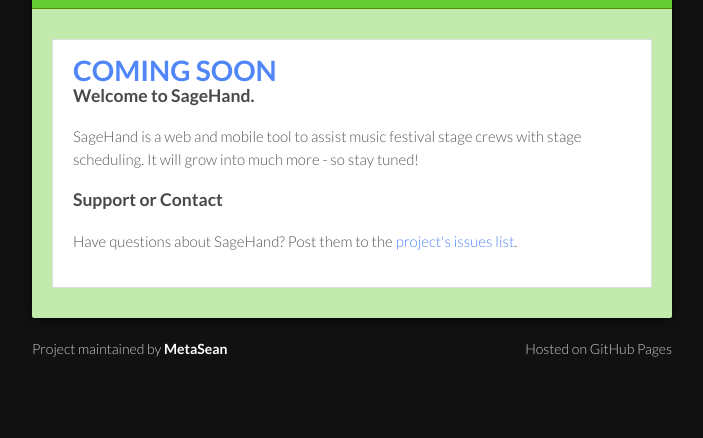
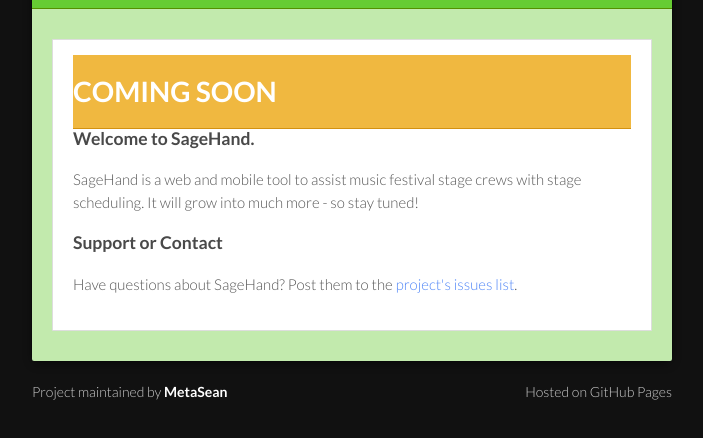
Before and after one commit to metasean/sagehand, a plain HTML site: page index.html in a window 1280 px wide. Shown: the part 120-558 px from the top of the page, without its empty margins (288-991 px from the left). Drawn offline with Linux system fonts and the light colour scheme.

Commit message:
Update index.html

```diff
--- a/index.html
+++ b/index.html
@@ -28,7 +28,7 @@
       </header>
       <section>
       <div class="sagehand-card">
-      <div style="width: 100%; margin: auto 0;"><h1 style="width: 100%; margin: auto 0;">COMING SOON</h1></div>
+      <h1 class="announcement">COMING SOON</h1>
         <h3>
 <a id="welcome-to-sagehand" class="anchor" href="#welcome-to-sagehand" aria-hidden="true"><span class="octicon octicon-link"></span></a>Welcome to SageHand.</h3>
 
```
